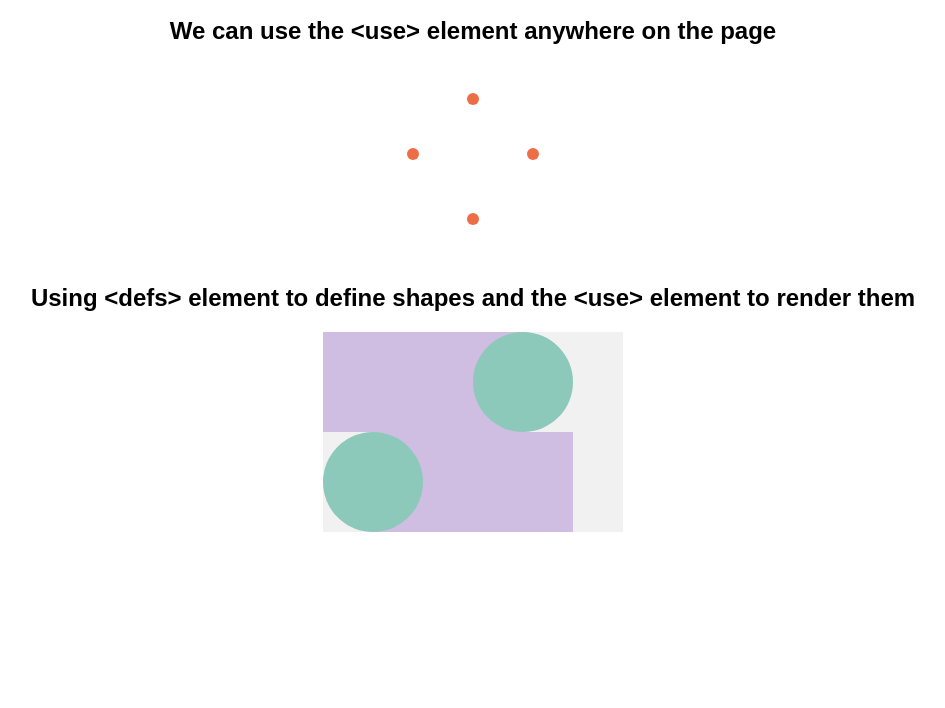
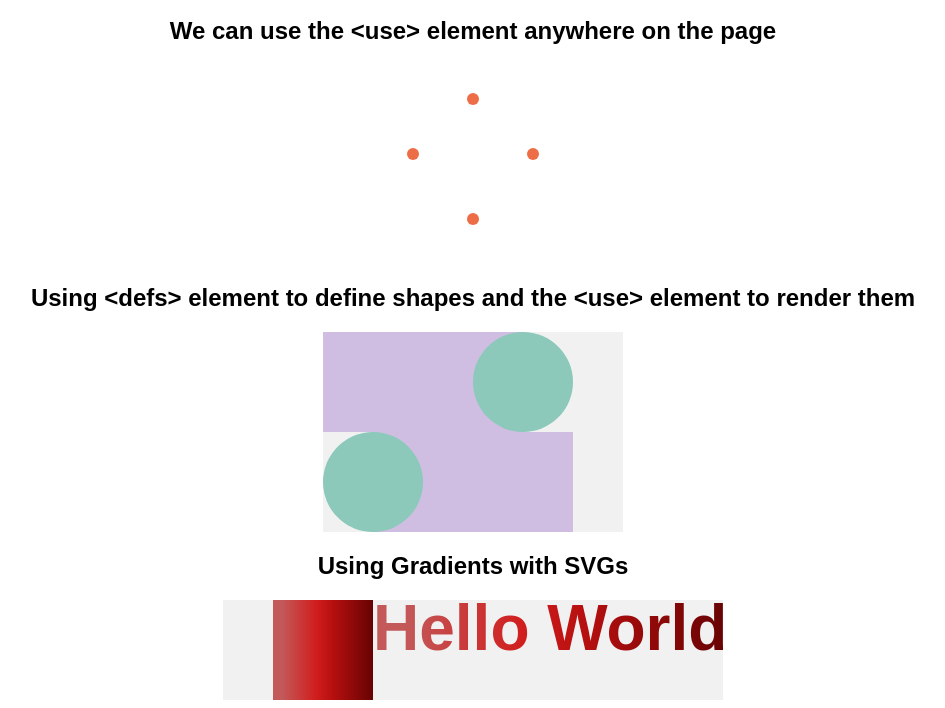
Before and after one commit to ProfJoanna/mtm6201-week7-030, a plain HTML site: page index.html in a window 1280 px wide. Shown: the part 4606-5314 px from the top of the page, without its empty margins (167-1112 px from the left). Before the commit the page ends 5146 px from the top, so only its background shows below. Drawn offline with Linux system fonts and the light colour scheme; a web font is replaced by a local one.

Commit message:
adds linear gradient example

```diff
--- a/css/main.css
+++ b/css/main.css
@@ -70,3 +70,9 @@ img, svg {
     transform: rotate(180deg);
     transform-origin: center;
 }
+
+.gradient text {
+    font-size: 4rem;
+    font-weight: bold;
+    fill: url(#mygradient);
+}
--- a/index.html
+++ b/index.html
@@ -86,5 +86,20 @@
         <!-- <use xlink:href="#brick" x="50" y="100" />
         <use xlink:href="#ball" x="-150" y="100" /> -->
     </svg>
+
+    <h2>Using Gradients with SVGs</h2>
+    <svg class="gradient" width="500" height="100" viewBox="0 0 100 100" style="background: #f1f1f1;">
+        <defs>
+            <linearGradient id="mygradient">
+                <stop offset="9%" stop-color="#c35959"/>
+                <stop offset="43%" stop-color="#d11d1d"/>
+                <stop offset="60%" stop-color="#b60f0f"/>
+                <stop offset="100%" stop-color="#670303"/>
+            </linearGradient>
+        </defs>
+
+        <rect x="-150" y="" width="100" height="100" fill="url(#mygradient)"/>
+        <text x="-50"  y="50">Hello World</text>
+    </svg>
 </body>
 </html>
```
